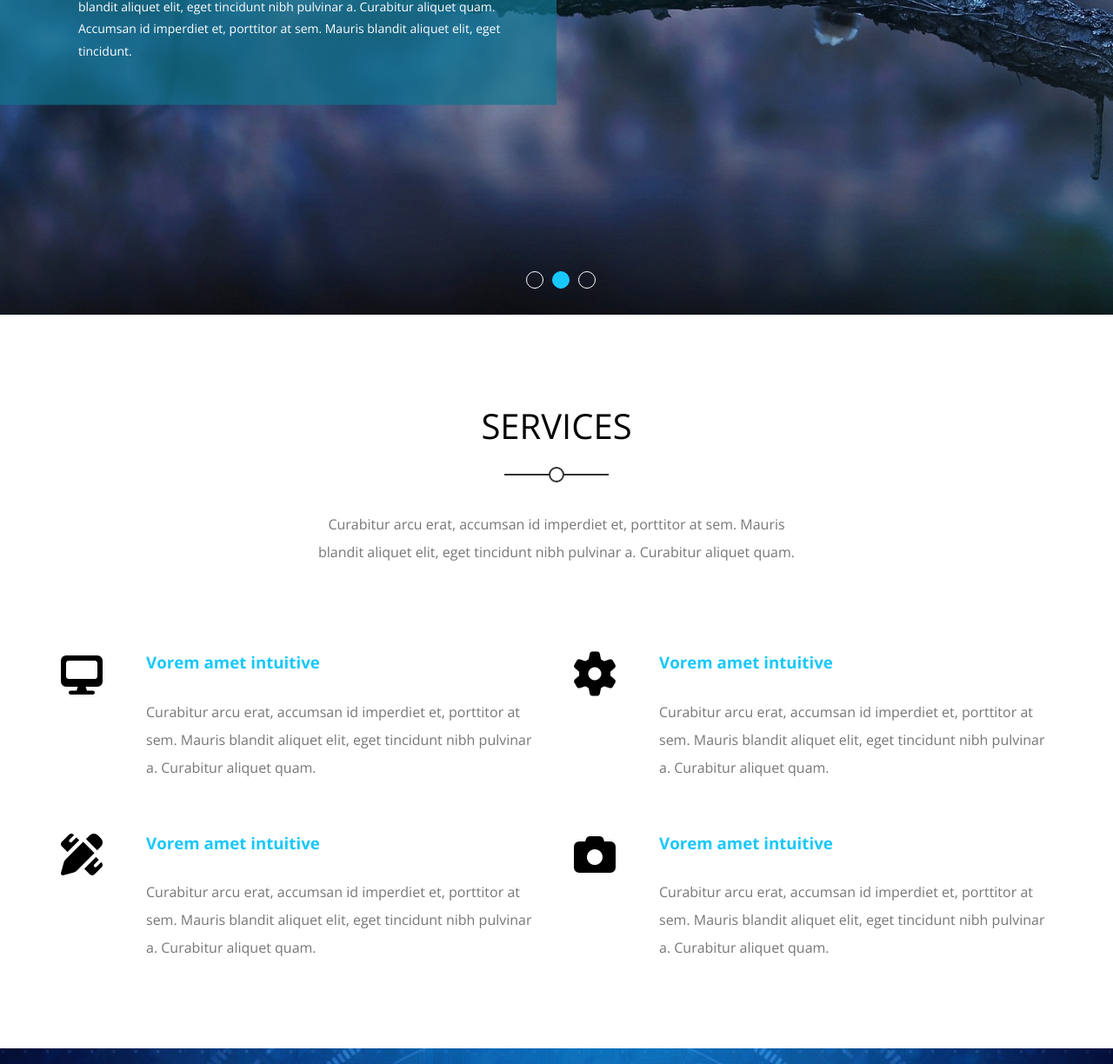
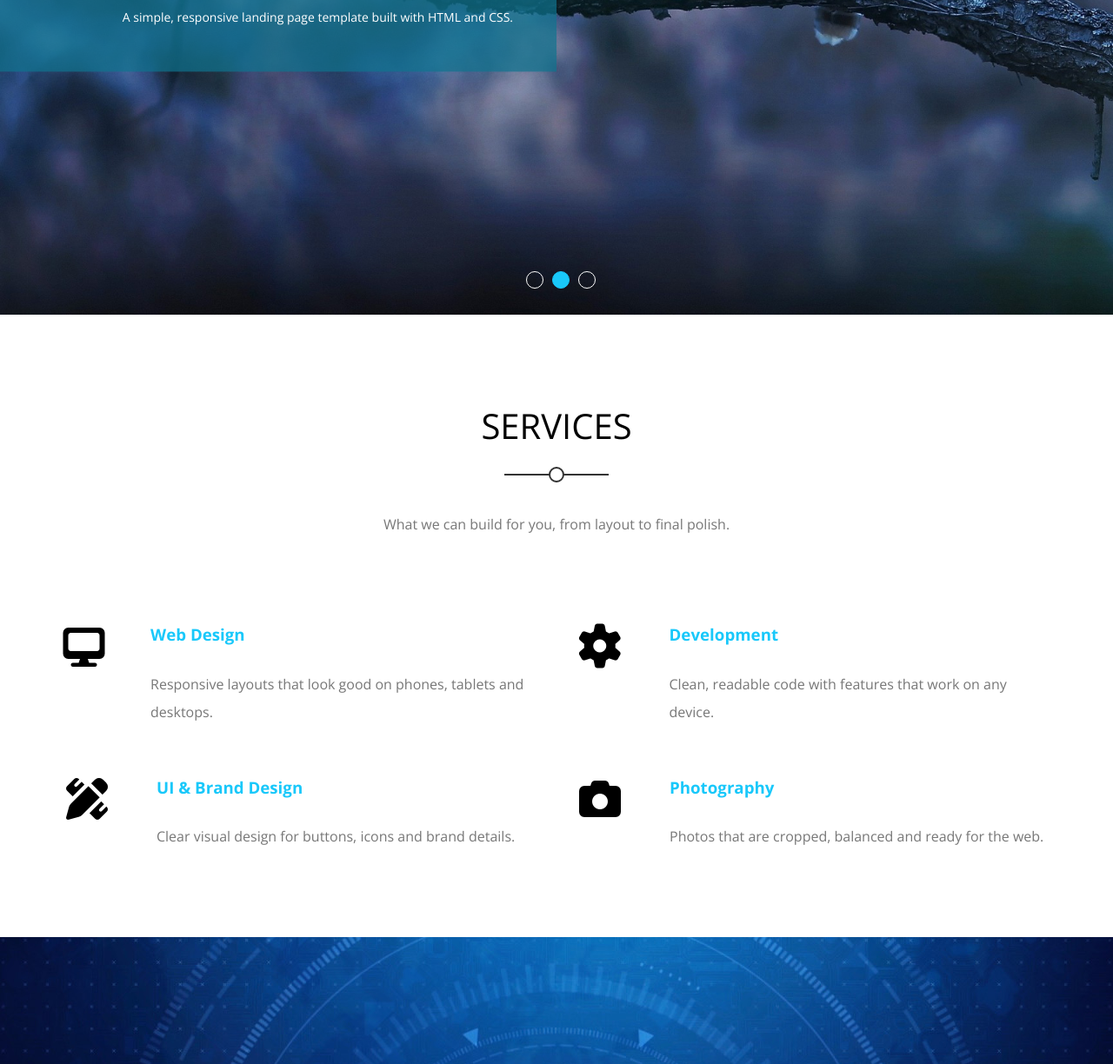
Before and after one commit to yousifsabbah07775000-sudo/Kasper-Template, a plain HTML site: page index.html in a window 1280 px wide. Shown: the part 438-1662 px from the top of the page at 87% size. Drawn offline with nearby package versions, Linux system fonts and the light colour scheme.

Commit message:
Handle Placeholders

```diff
--- a/index.html
+++ b/index.html
@@ -3,7 +3,7 @@
   <head>
     <meta charset="UTF-8" />
     <meta name="viewport" content="width=device-width, initial-scale=1.0" />
-    <title>Kasper || Template Tow</title>
+    <title>Kasper Template</title>
     <link rel="stylesheet" href="css/normalize.css" />
     <link rel="stylesheet" href="css/all.min.css" />
     <link rel="stylesheet" href="css/kasper.css" />
@@ -52,10 +52,7 @@
             We Are Kasper We Make Art.
           </h2>
           <p>
-            Curabitur arcu erat, accumsan id imperdiet et, porttitor at sem.
-            Mauris blandit aliquet elit, eget tincidunt nibh pulvinar a.
-            Curabitur aliquet quam. Accumsan id imperdiet et, porttitor at sem.
-            Mauris blandit aliquet elit, eget tincidunt.
+            A simple, responsive landing page template built with HTML and CSS.
           </p>
         </div>
       </div>
@@ -73,55 +70,38 @@
       <div class="container">
         <div class="main-heading">
           <h2>Services</h2>
-          <p>
-            Curabitur arcu erat, accumsan id imperdiet et, porttitor at sem.
-            Mauris blandit aliquet elit, eget tincidunt nibh pulvinar a.
-            Curabitur aliquet quam.
-          </p>
+          <p>What we can build for you, from layout to final polish.</p>
         </div>
         <div class="serv-container">
           <div class="serv-box">
             <i class="fas fa-desktop fa-3x"></i>
             <div class="text">
-              <h3>Vorem amet intuitive</h3>
+              <h3>Web Design</h3>
               <p>
-                Curabitur arcu erat, accumsan id imperdiet et, porttitor at sem.
-                Mauris blandit aliquet elit, eget tincidunt nibh pulvinar a.
-                Curabitur aliquet quam.
+                Responsive layouts that look good on phones, tablets and
+                desktops.
               </p>
             </div>
           </div>
           <div class="serv-box">
             <i class="fas fa-cog fa-3x"></i>
             <div class="text">
-              <h3>Vorem amet intuitive</h3>
-              <p>
-                Curabitur arcu erat, accumsan id imperdiet et, porttitor at sem.
-                Mauris blandit aliquet elit, eget tincidunt nibh pulvinar a.
-                Curabitur aliquet quam.
-              </p>
+              <h3>Development</h3>
+              <p>Clean, readable code with features that work on any device.</p>
             </div>
           </div>
           <div class="serv-box">
             <i class="fas fa-pencil-ruler fa-3x"></i>
             <div class="text">
-              <h3>Vorem amet intuitive</h3>
-              <p>
-                Curabitur arcu erat, accumsan id imperdiet et, porttitor at sem.
-                Mauris blandit aliquet elit, eget tincidunt nibh pulvinar a.
-                Curabitur aliquet quam.
-              </p>
+              <h3>UI &amp; Brand Design</h3>
+              <p>Clear visual design for buttons, icons and brand details.</p>
             </div>
           </div>
           <div class="serv-box">
             <i class="fas fa-camera fa-3x"></i>
             <div class="text">
-              <h3>Vorem amet intuitive</h3>
-              <p>
-                Curabitur arcu erat, accumsan id imperdiet et, porttitor at sem.
-                Mauris blandit aliquet elit, eget tincidunt nibh pulvinar a.
-                Curabitur aliquet quam.
-              </p>
+              <h3>Photography</h3>
+              <p>Photos that are cropped, balanced and ready for the web.</p>
             </div>
           </div>
         </div>
@@ -149,10 +129,8 @@
       <div class="main-heading">
         <h2>Portofolio</h2>
         <p>
-          Curabitur arcu erat, accumsan id imperdiet et, porttitor at sem.
-          Mauris blandit aliquet elit, eget tincidunt nibh pulvinar a. Curabitur
-          aliquet quam. Accumsan id imperdiet et, porttitor at sem. Mauris
-          blandit aliquet elit, eget tincidunt.
+          A selection of sample layouts and visual styles from our practice
+          work.
         </p>
       </div>
       <ul class="shuffle">
@@ -246,10 +224,7 @@
       <div class="container">
         <div class="main-heading">
           <h2>ABOUT US</h2>
-          <p>
-            Curabitur arcu erat, accumsan id imperdiet et, porttitor at sem.
-            Mauris blandit aliquet elit, eget tincidunt.
-          </p>
+          <p>We are a small team that builds clean, responsive websites.</p>
         </div>
         <img src="images/about.png" alt="About" />
       </div>
@@ -286,23 +261,18 @@
       <div class="container">
         <div class="testmonials">
           <h3>Testimonials</h3>
-          <p>
-            Curabitur arcu erat, accumsan id imperdiet et, porttitor at sem.
-            Mauris blandit aliquet elit, eget tincidunt.
-          </p>
+          <p>Kind words from people who have used our templates.</p>
           <div class="content">
             <img src="images/skills-01.jpg" alt="" />
             <div class="text">
-              Curabitur arcu erat, accumsan id imperdiet et, porttitor at sem.
-              Mauris blandit aliquet elit, eget tincidunt.
+              Clear structure and tidy code made the whole site easy to update.
               <p>John Doe, CEO</p>
             </div>
           </div>
           <div class="content">
             <img src="images/skills-02.jpg" alt="" />
             <div class="text">
-              Curabitur arcu erat, accumsan id imperdiet et, porttitor at sem.
-              Mauris blandit aliquet elit, eget tincidunt.
+              A clean layout that is easy to use and easy to read.
               <p>John Doe, CEO</p>
             </div>
           </div>
@@ -314,10 +284,7 @@
         </div>
         <div class="skills">
           <h3>Skills</h3>
-          <p>
-            Curabitur arcu erat, accumsan id imperdiet et, porttitor at sem.
-            Mauris blandit aliquet elit, eget tincidunt.
-          </p>
+          <p>A mix of design and front-end skills behind every page.</p>
           <div class="prog-holder">
             <h4>Adobe</h4>
             <div class="prog">
@@ -349,10 +316,7 @@
     <!-- Strat Quote -->
     <div class="quote">
       <div class="container">
-        <q
-          >accumsan id imperdiet et, porttitor at sem. Mauris blandit aliquet
-          elit, eget tincidunt.</q
-        >
+        <q>Good design is about clarity as much as style.</q>
         <span>John Doe</span>
       </div>
     </div>
@@ -362,10 +326,7 @@
       <div class="container">
         <div class="main-heading">
           <h2>pricing</h2>
-          <p>
-            Curabitur arcu erat, accumsan id imperdiet et, porttitor at sem.
-            Mauris blandit aliquet elit, eget tincidunt.
-          </p>
+          <p>Simple plans for every stage of your project.</p>
         </div>
         <div class="plans">
           <div class="plan">
@@ -442,10 +403,7 @@
           <input type="email" name="mail" placeholder="Your Email" />
           <input type="submit" value="subscribe" />
         </form>
-        <p>
-          Curabitur arcu erat, accumsan id imperdiet et, porttitor at sem.
-          Mauris blan dit aliquet elit, eget tincidunt.
-        </p>
+        <p>Get news about new templates and design tips by email.</p>
       </div>
     </div>
     <!-- End Subscribe -->
@@ -454,8 +412,8 @@
       <div class="main-heading">
         <h2>contact us</h2>
         <p>
-          Curabitur arcu erat, accumsan id imperdiet et, porttitor at sem.
-          Mauris blandit aliquet elit, eget tincidunt.
+          Questions or a project in mind? Send us a message and we will reply
+          soon.
         </p>
       </div>
       <div class="container">
```
